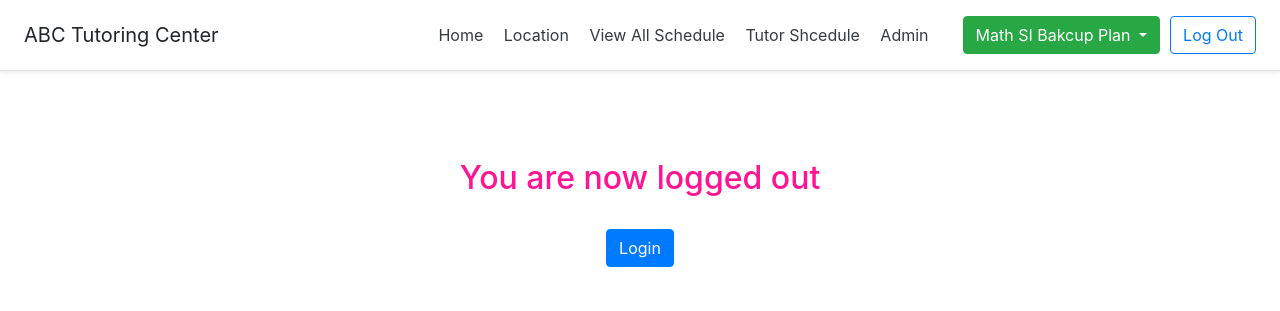
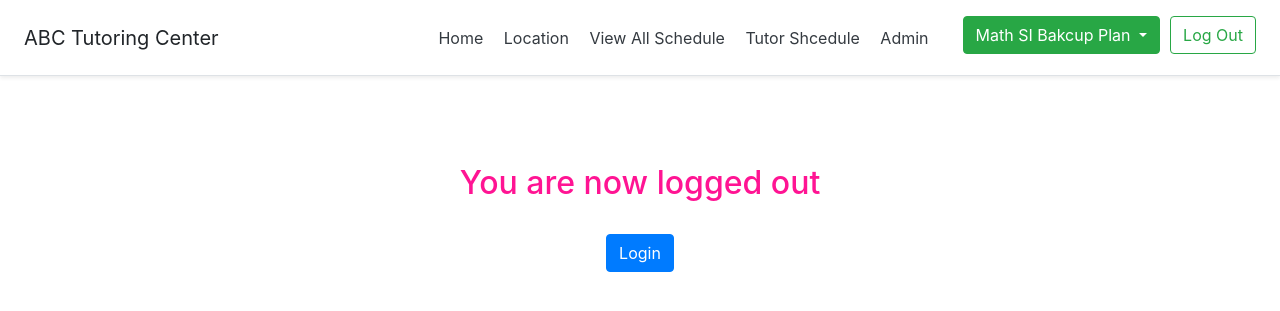
Before and after one commit to bakatarekun/CS416Project, a Django app: page /home in a window 1280 px wide. Shown: the top 311 px of the page. Run offline with Django 3.2, Linux system fonts and the light colour scheme; some libraries are stand-ins or nearby versions.

Commit message:
Edit CSS file and html pages

```diff
--- a/static/style.css
+++ b/static/style.css
@@ -62,3 +62,10 @@
         h2{
             text-align: center;
         }
+
+        .marginBottom5
+        {
+
+            margin-bottom: 5px;
+
+        }
--- a/templates/base.html
+++ b/templates/base.html
@@ -10,9 +10,11 @@
     <meta name="description" content="">
     <meta name="author" content="">
     <link rel="stylesheet" href="https://maxcdn.bootstrapcdn.com/bootstrap/4.1.3/css/bootstrap.min.css">
+    <link rel="stylesheet" href="/static/style.css">
     <script src="https://ajax.googleapis.com/ajax/libs/jquery/3.3.1/jquery.min.js"></script>
     <script src="https://cdnjs.cloudflare.com/ajax/libs/popper.js/1.14.3/umd/popper.min.js"></script>
     <script src="https://maxcdn.bootstrapcdn.com/bootstrap/4.1.3/js/bootstrap.min.js"></script>
+    <script src="/static/myJs.js"></script>
 
     <script>
         {% block script %}
--- a/templates/header.html
+++ b/templates/header.html
@@ -1,7 +1,7 @@
 
 <div class="d-flex flex-column flex-md-row align-items-center p-3 px-md-4 mb-3 bg-white border-bottom shadow-sm">
     <h5 class="my-0 mr-md-auto font-weight-normal">ABC Tutoring Center</h5>
-    <nav class="my-2 my-md-0 mr-md-3">
+    <nav class="my-2 my-md-0 mr-md-3 marginBottom5">
         <a class="p-2 text-dark" href="/home">Home</a>
         <a class="p-2 text-dark" href="/location">Location</a>
            <a class="p-2 text-dark" href="/schedule2">View All Schedule</a>
@@ -13,7 +13,7 @@
     </nav>
 
      <div class="dropdown" style="padding-left: 10px;">
-            <button class="btn btn-success dropdown-toggle" type="button" data-toggle="dropdown">Math SI Bakcup Plan
+            <button class="btn btn-success dropdown-toggle marginBottom5" type="button" data-toggle="dropdown">Math SI Bakcup Plan
                 <span class="caret"></span></button>
             <ul class="dropdown-menu" style="padding-left: 10px;">
                  <li><a href="/showSiBackupPlan/alldays">All days</a></li>
@@ -23,5 +23,5 @@
                 <li><a href="/showSiBackupPlan/Thursday">Thursday</a></li>
             </ul>
         </div>
-    <a style="margin-left: 10px" class="btn btn-outline-primary" href="{% url 'logout' %}">Log Out</a>
+    <a style="margin-left: 10px" class="btn btn-outline-success marginBottom5" href="{% url 'logout' %}">Log Out</a>
 </div>
--- a/templates/home.html
+++ b/templates/home.html
@@ -3,7 +3,7 @@
 
 {% block head %}
 <!--needed to include js file-->
-<script src="{% static 'myJs.js' %}"></script>
+<!--<script src="{% static 'myJs.js' %}"></script>-->
     <title>Home</title>
 {% endblock %}
 
```
